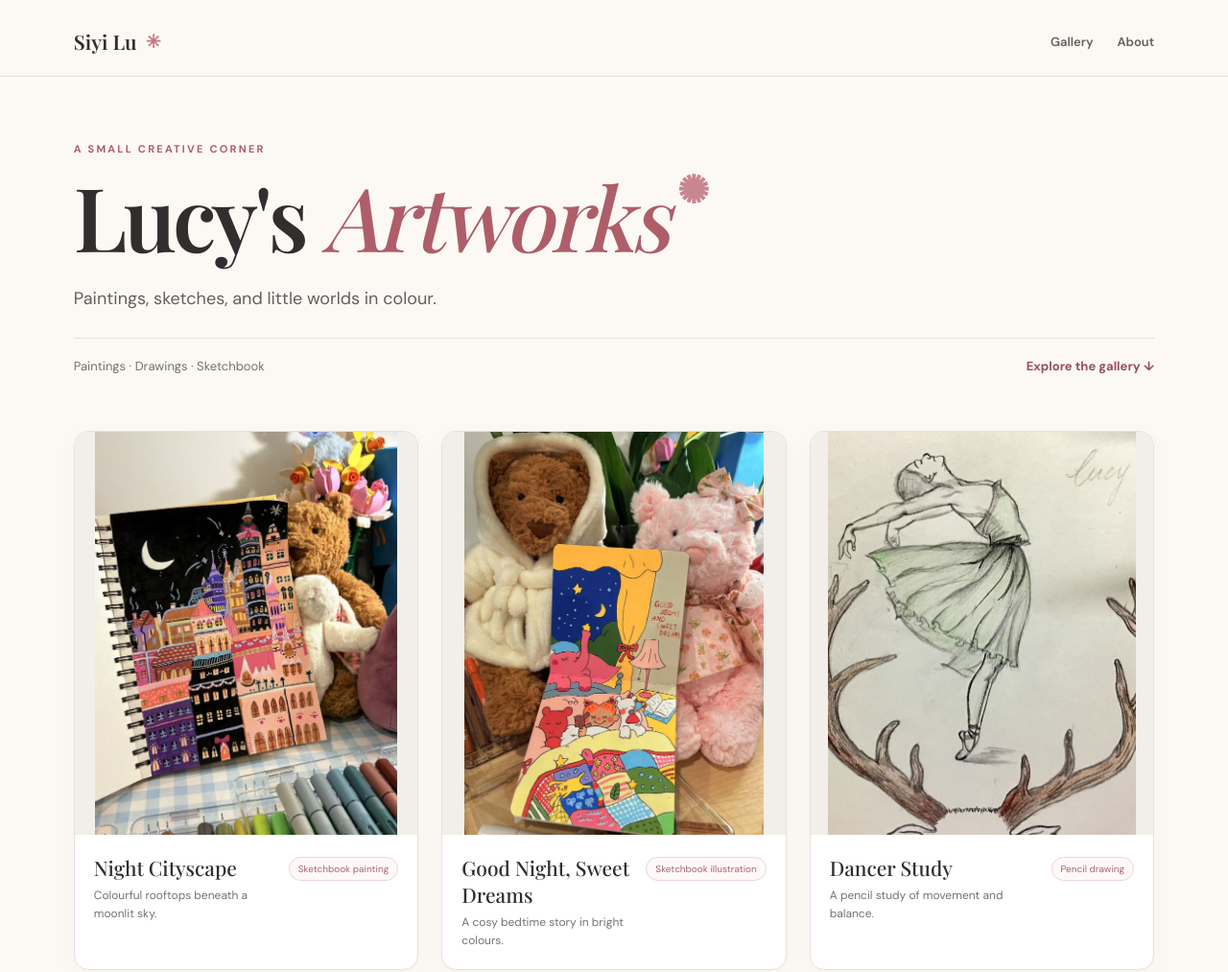
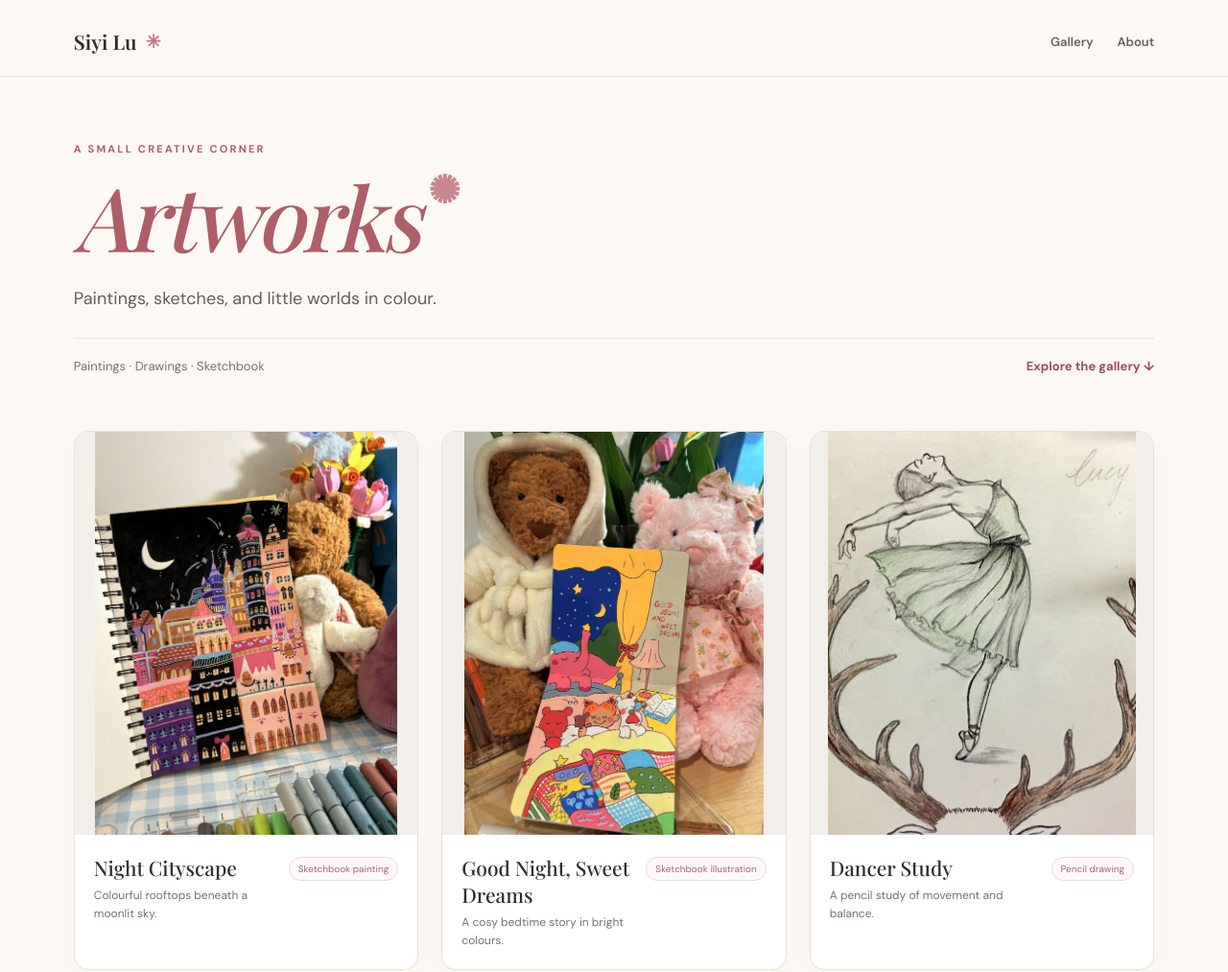
Before and after one commit to LUCYLU-debug/art-gallery, a plain HTML site: page index.html in a window 1280 px wide. Shown: the top 1013 px of the page at 96% size. Drawn offline with nearby package versions, Linux system fonts and the light colour scheme; a web font is replaced by a local one.

Commit message:
Use Artworks alone as gallery heading

```diff
--- a/index.html
+++ b/index.html
@@ -15,7 +15,7 @@
 <main id="home">
   <section class="intro" aria-labelledby="page-title">
     <p class="eyebrow">A small creative corner</p>
-    <h1 id="page-title">Lucy's <em>Artworks</em><span class="spark">✺</span></h1>
+    <h1 id="page-title"><em>Artworks</em><span class="spark">✺</span></h1>
     <p class="lead">Paintings, sketches, and little worlds in colour.</p>
     <div class="intro-bottom"><span>Paintings · Drawings · Sketchbook</span><a href="#gallery" class="browse">Explore the gallery ↓</a></div>
   </section>
```
